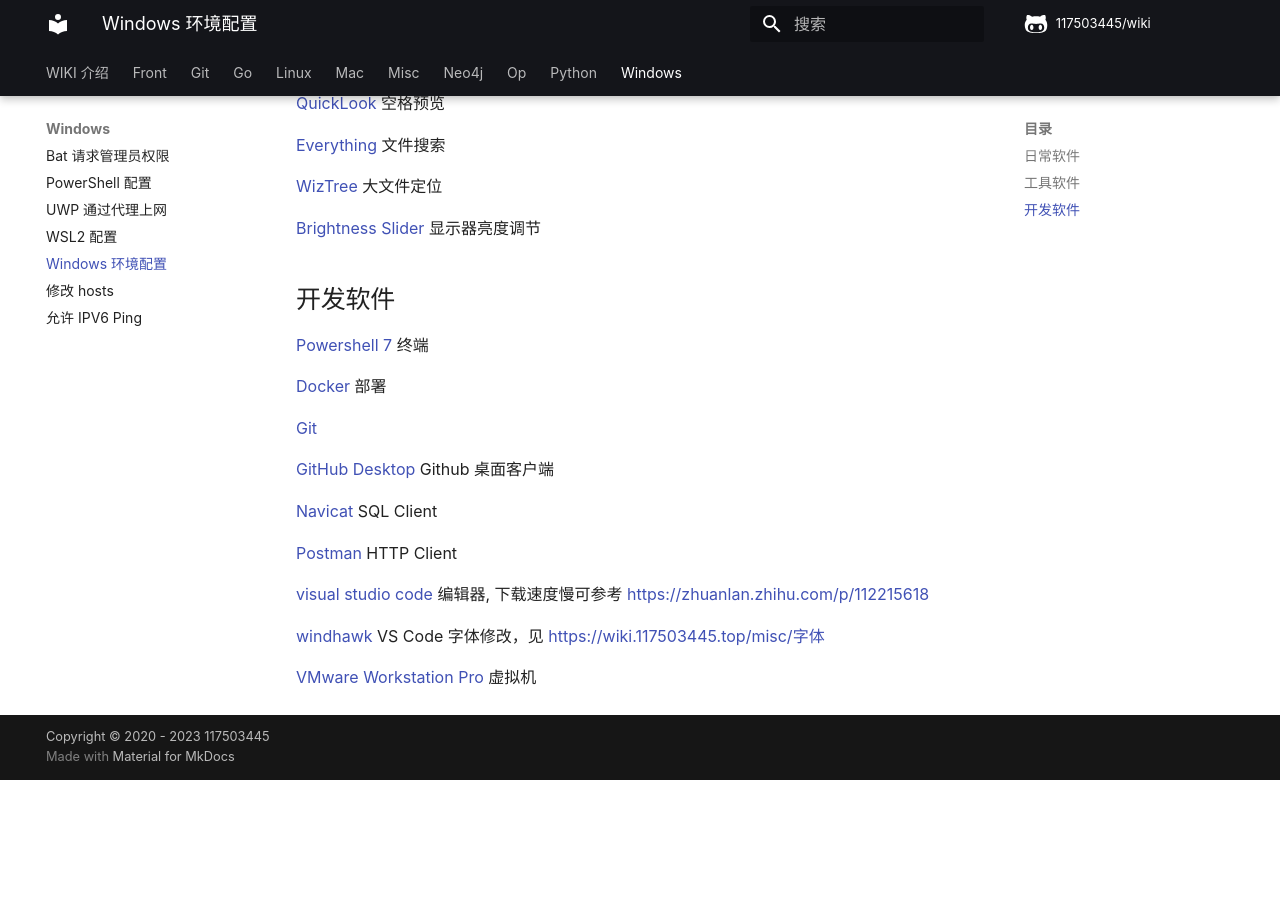
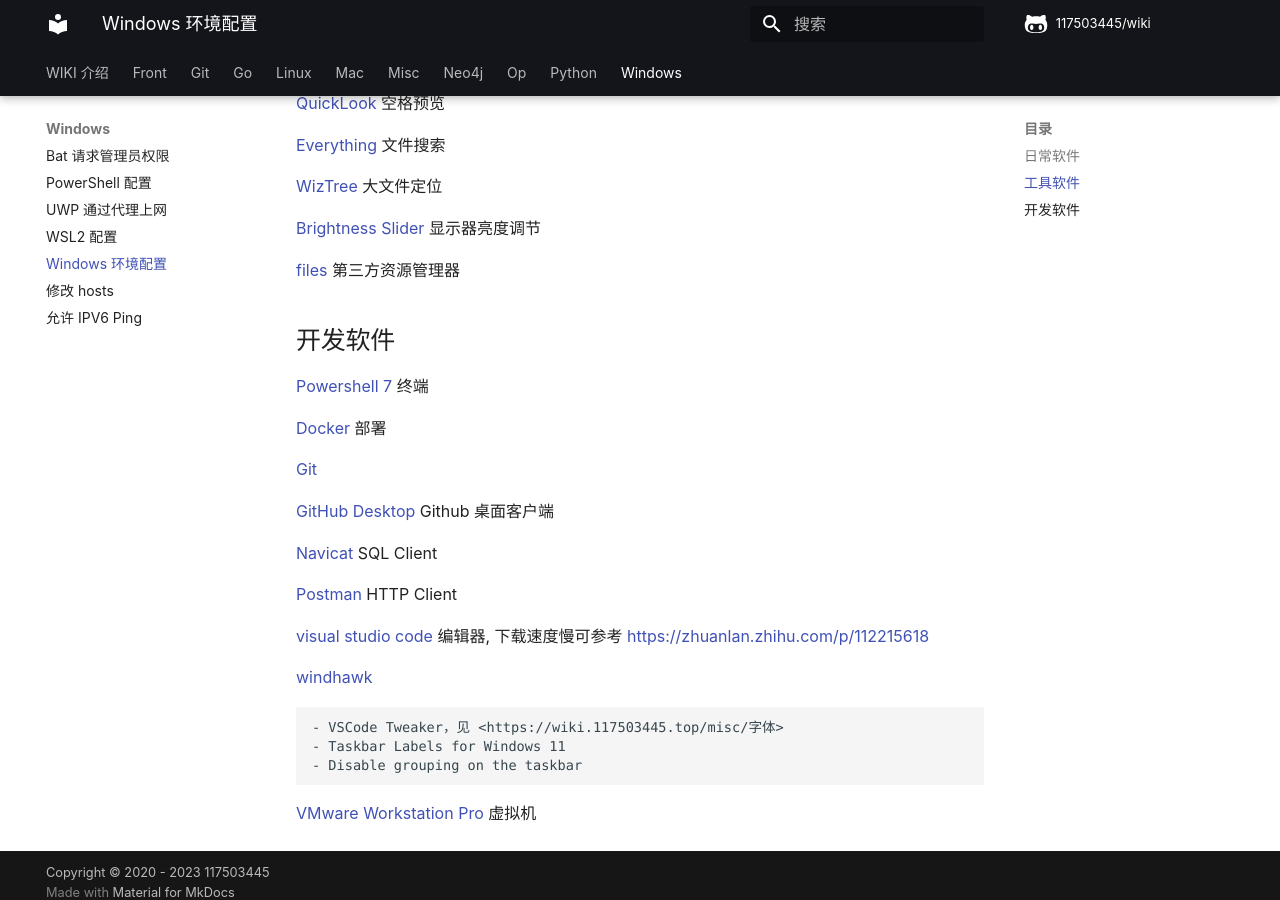
Before and after one commit to 117503445/wiki, an MkDocs documentation site: the page built from docs/windows/Windows 环境配置.md, in a window 1280 px wide and 900 px high, scrolled down 1011 px. Built offline with MkDocs 1.6.1 and Material for MkDocs 9.7.7, drawn with Linux system fonts in a browser that asks for light colours; some web fonts are replaced; comment, search, counter and statistics services are not loaded; before the commit the page ends 1791 px from its top, so only the background shows below that.

Commit message:
Windows 环境配置
Signed-off-by: 117503445 <t117503445@gmail.com>

```diff
--- a/docs/windows/Windows 环境配置.md
+++ b/docs/windows/Windows 环境配置.md
@@ -48,6 +48,8 @@
 
 [Brightness Slider](https://apps.microsoft.com/store/detail/twinkle-tray-brightness-slider/9PLJWWSV01LK?hl=en-us&gl=us) 显示器亮度调节
 
+[files](https://github.com/files-community/Files/releases/) 第三方资源管理器
+
 ## 开发软件
 
 [Powershell 7](https://github.com/PowerShell/PowerShell/releases) 终端
@@ -64,6 +66,10 @@
 
 [visual studio code](https://code.visualstudio.com/) 编辑器, 下载速度慢可参考 <https://zhuanlan.zhihu.com/p/112215618>
 
-[windhawk](https://ramensoftware.com/downloads/windhawk_setup.exe) VS Code 字体修改，见 <https://wiki.117503445.top/misc/字体>
+[windhawk](https://ramensoftware.com/downloads/windhawk_setup.exe)
+
+    - VSCode Tweaker，见 <https://wiki.117503445.top/misc/字体>
+    - Taskbar Labels for Windows 11
+    - Disable grouping on the taskbar
 
 [VMware Workstation Pro](https://www.ghxi.com/vmware15.html) 虚拟机
```
Also changed, not shown: other parts of docs/windows/Windows 环境配置.md (+1 -1 lines).
